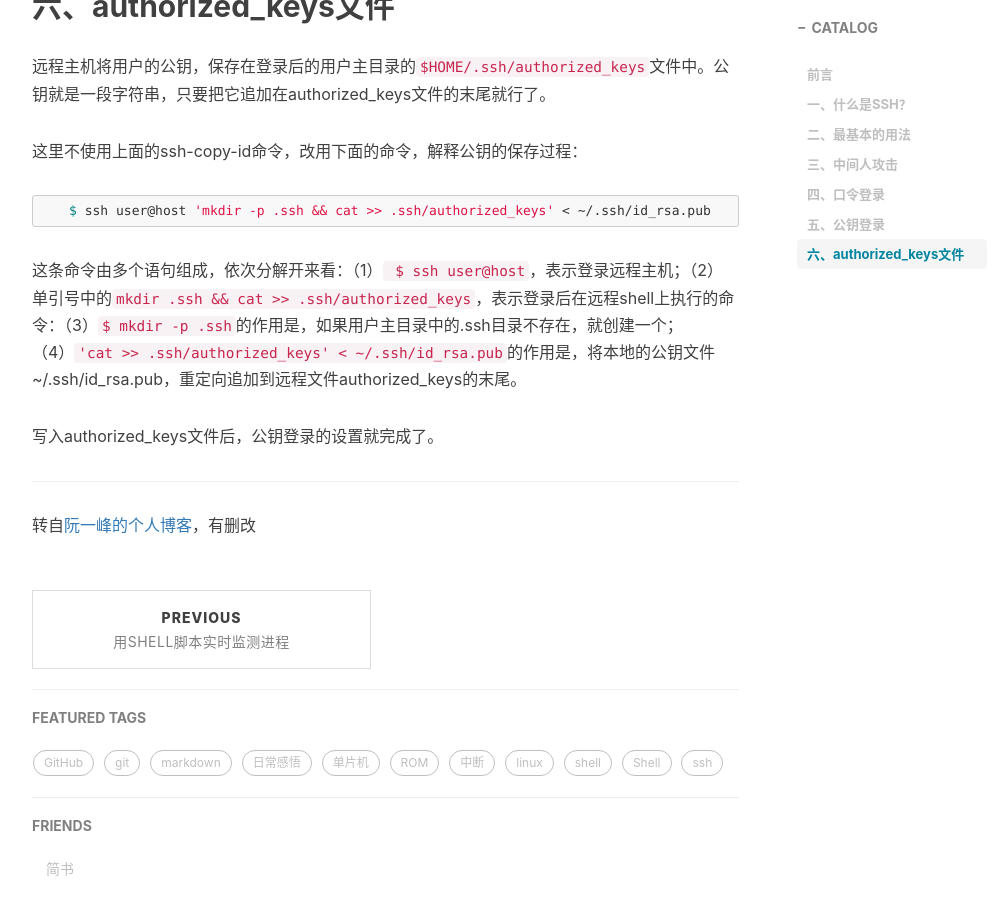
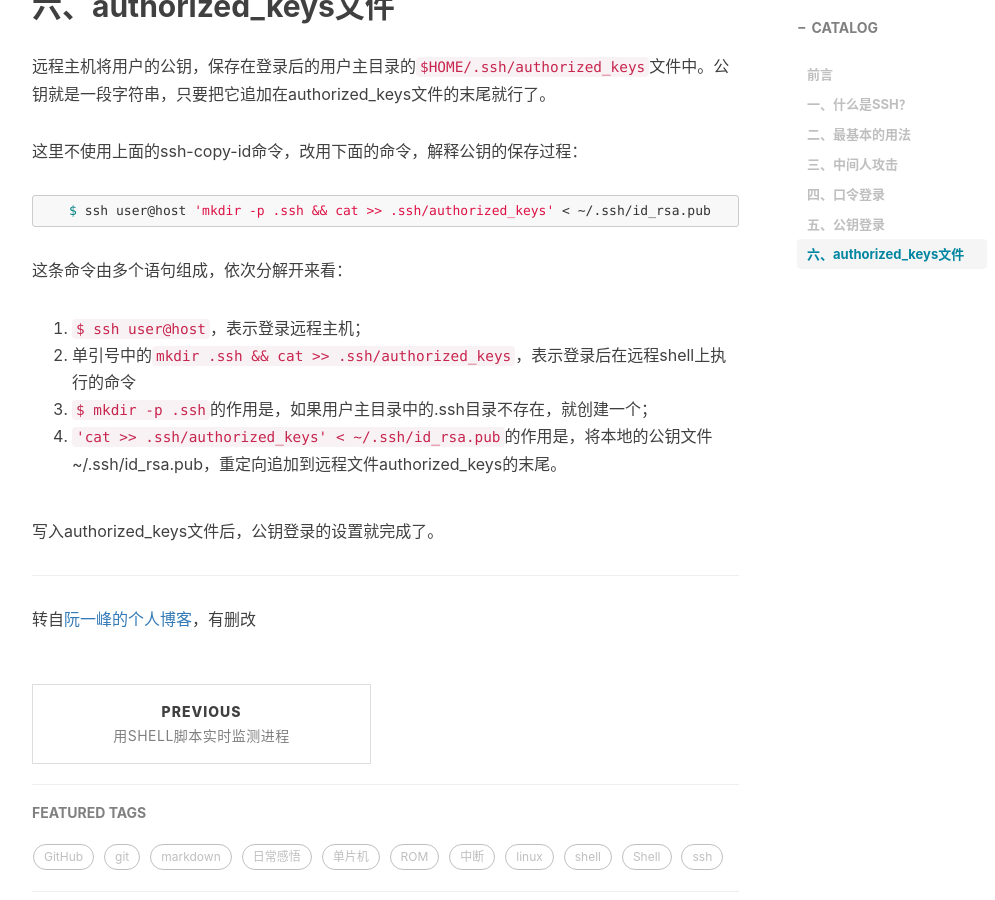
Before and after one commit to yarkable/yarkable.github.io, a Jekyll site: the page built from _posts/2019-03-31-SSH原理与运用（一）：远程登录.md, in a window 1280 px wide and 900 px high, scrolled down 4763 px. Shown: the whole window, without its empty margins (233-1228 px from the left). Built offline with Jekyll 4.4.1, drawn with Linux system fonts in a browser that asks for light colours; nearby versions of some CDN libraries; comment, search, counter and statistics services are not loaded.

Commit message:
upload sixth post

````diff
--- a/_posts/2019-03-31-SSH原理与运用（一）：远程登录.md
+++ b/_posts/2019-03-31-SSH原理与运用（一）：远程登录.md
@@ -141,8 +141,11 @@ SSH协议是如何应对的呢？
 ```bash
 　　$ ssh user@host 'mkdir -p .ssh && cat >> .ssh/authorized_keys' < ~/.ssh/id_rsa.pub
 ```
-这条命令由多个语句组成，依次分解开来看：（1）`
-$ ssh user@host`，表示登录远程主机；（2）单引号中的`mkdir .ssh && cat >> .ssh/authorized_keys`，表示登录后在远程shell上执行的命令：（3）`$ mkdir -p .ssh`的作用是，如果用户主目录中的.ssh目录不存在，就创建一个；（4）`'cat >> .ssh/authorized_keys' < ~/.ssh/id_rsa.pub`的作用是，将本地的公钥文件~/.ssh/id_rsa.pub，重定向追加到远程文件authorized_keys的末尾。
+这条命令由多个语句组成，依次分解开来看：
+1. `$ ssh user@host`，表示登录远程主机；
+2. 单引号中的`mkdir .ssh && cat >> .ssh/authorized_keys`，表示登录后在远程shell上执行的命令
+3. `$ mkdir -p .ssh`的作用是，如果用户主目录中的.ssh目录不存在，就创建一个；
+4. `'cat >> .ssh/authorized_keys' < ~/.ssh/id_rsa.pub`的作用是，将本地的公钥文件~/.ssh/id_rsa.pub，重定向追加到远程文件authorized_keys的末尾。
 
 写入authorized_keys文件后，公钥登录的设置就完成了。
 
````
